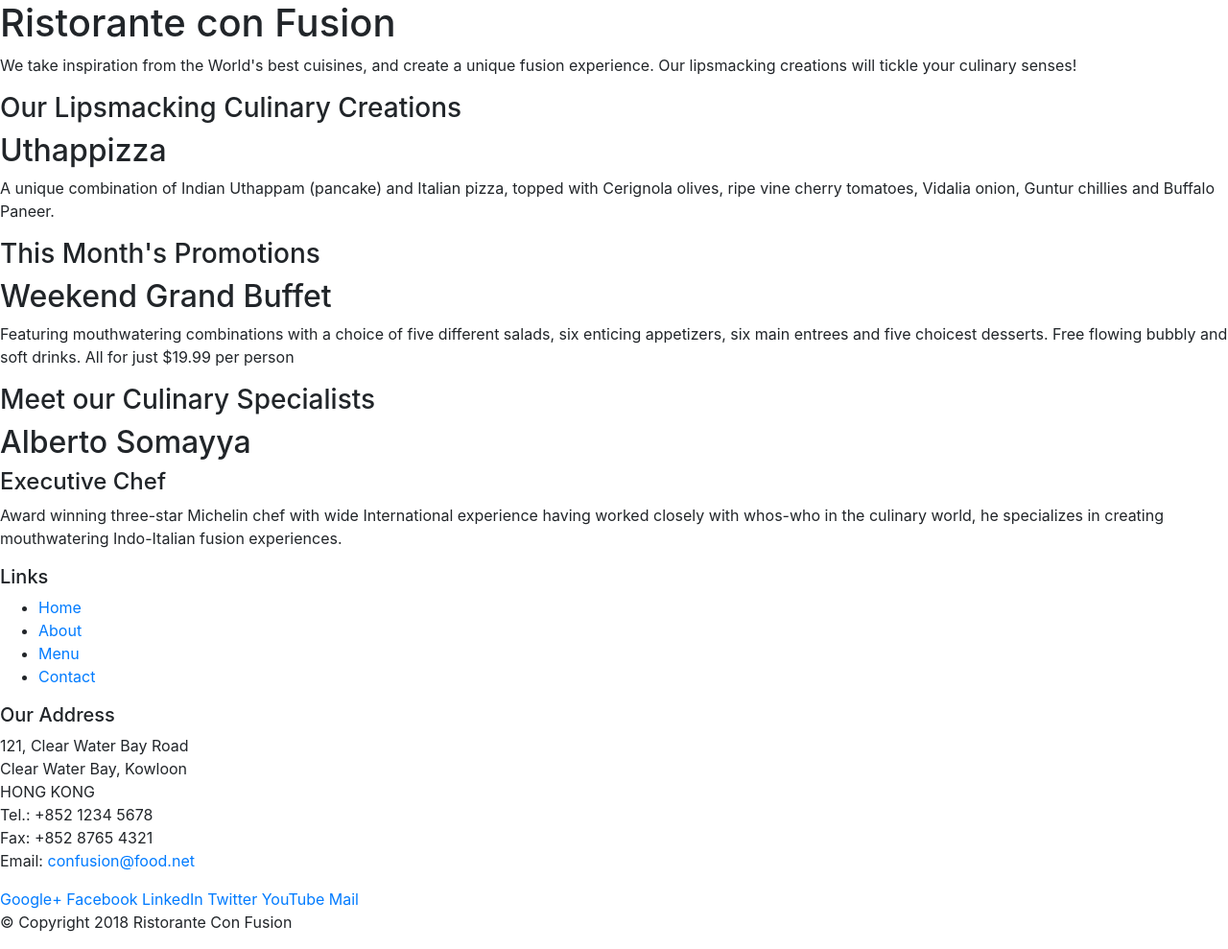
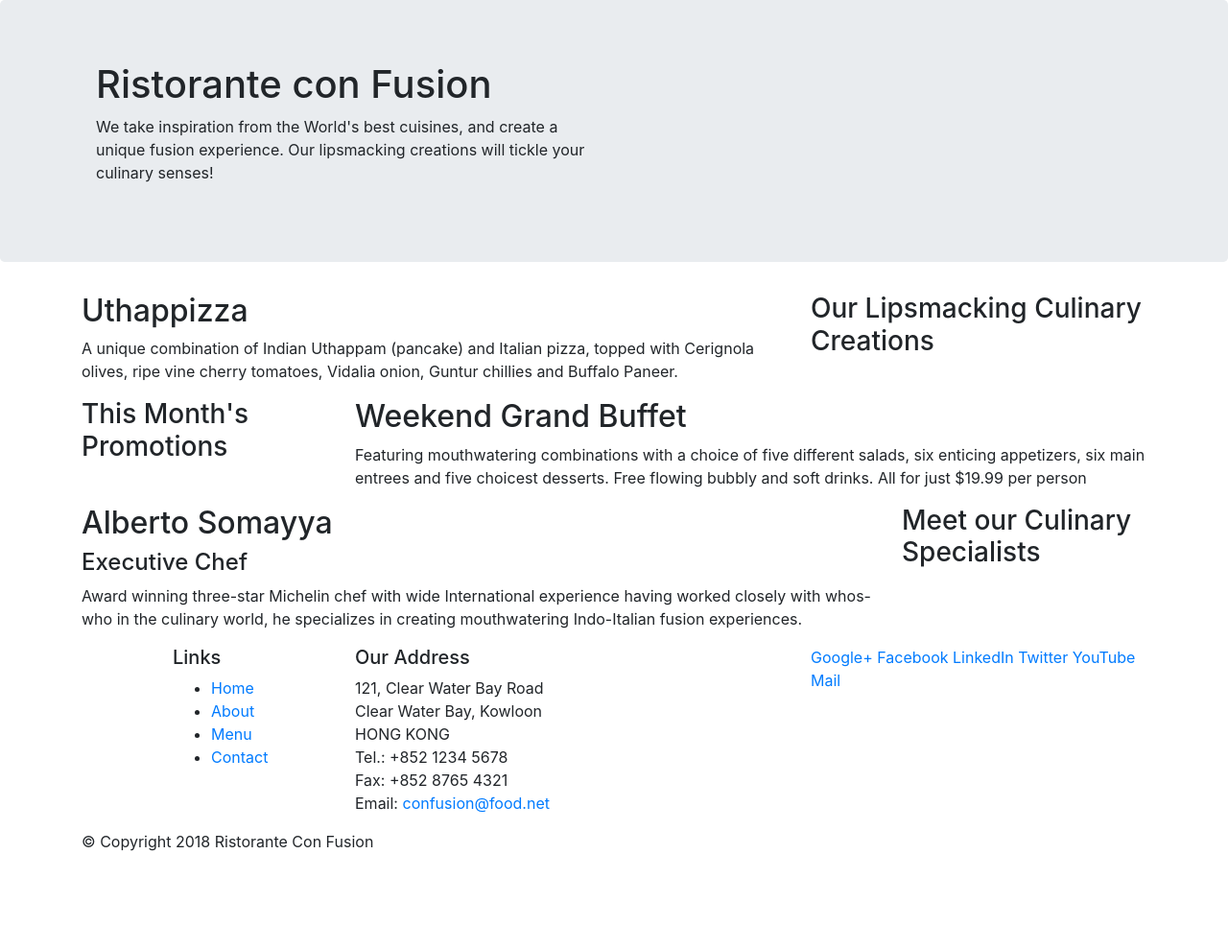
Before and after one commit to esvarz76/1st-project, a website: page index.html in a window 1280 px wide. Shown: the whole page at 96% size. After the commit the page ends 905 px from the top, so only its background shows below. Drawn offline with nearby package versions, Linux system fonts and the light colour scheme.

Commit message:
Bootstrap Grid 1

```diff
--- a/index.html
+++ b/index.html
@@ -14,46 +14,46 @@
 
 <body>
 
-    <header>
-        <div>
+    <header class="jumbotron">
+        <div class="container">
             <div>
-                <div>
+                <div class="col-12 col-sm-6">
                     <h1>Ristorante con Fusion</h1>
                     <p>We take inspiration from the World's best cuisines, and create a unique fusion experience. Our lipsmacking creations will tickle your culinary senses!</p>
                 </div>
-                <div>
+                <div class="col-12 col-sm">
                 </div>
             </div>
         </div>
     </header>
 
-    <div>
-        <div>
-            <div>
+    <div class="container">
+        <div class="row">
+            <div class="col-12 col-sm-4 order-sm-last col-sm-3">
                 <h3>Our Lipsmacking Culinary Creations</h3>
             </div>
-            <div>
+            <div class="col-12 col-sm col-md">
                 <h2>Uthappizza</h2>
                 <p>A unique combination of Indian Uthappam (pancake) and Italian pizza, topped with Cerignola olives, ripe vine cherry tomatoes, Vidalia onion, Guntur chillies and Buffalo Paneer.</p>
             </div>
         </div>
 
 
-        <div>
-            <div>
+        <div class="row">
+            <div class="col-12 col-sm-4 col-md-3">
                 <h3>This Month's Promotions</h3>
             </div>
-            <div>
+            <div class="col col-sm col-md">
                 <h2>Weekend Grand Buffet</h2>
                 <p>Featuring mouthwatering combinations with a choice of five different salads, six enticing appetizers, six main entrees and five choicest desserts. Free flowing bubbly and soft drinks. All for just $19.99 per person </p>
             </div>
         </div>
 
-        <div>
-            <div>
+        <div class="row">
+            <div class="col-12 col-sm-4 order-sm-last col-md-3">
                 <h3>Meet our Culinary Specialists</h3>
             </div>
-            <div>
+            <div class="col col-sm col-md">
                 <h2>Alberto Somayya</h2>
                 <h4>Executive Chef</h4>
                 <p>Award winning three-star Michelin chef with wide International experience having worked closely with whos-who in the culinary world, he specializes in creating mouthwatering Indo-Italian fusion experiences. </p>
@@ -62,9 +62,9 @@
     </div>
 
     <footer>
-        <div>
-            <div>
-                <div>
+        <div class="container">
+            <div class="row">
+                <div class="col-4 offset-1 col-sm-2">
                     <h5>Links</h5>
                     <ul>
                         <li><a href="#">Home</a></li>
@@ -73,7 +73,7 @@
                         <li><a href="#">Contact</a></li>
                     </ul>
                 </div>
-                <div>
+                <div class="col-7 col-sm-5">
                     <h5>Our Address</h5>
                     <address>
 		              121, Clear Water Bay Road<br>
@@ -84,7 +84,7 @@
 		              Email: <a href="mailto:confusion@food.net">confusion@food.net</a>
 		           </address>
                 </div>
-                <div>
+                <div class="col-12 col-sm-4">
                     <div>
                         <a href="http://google.com/+">Google+</a>
                         <a href="http://www.facebook.com/profile.php?id=">Facebook</a>
@@ -95,8 +95,8 @@
                     </div>
                 </div>
            </div>
-           <div>
-                <div>
+           <div class="row">
+                <div class="col-auto">
                     <p>© Copyright 2018 Ristorante Con Fusion</p>
                 </div>
            </div>
```
